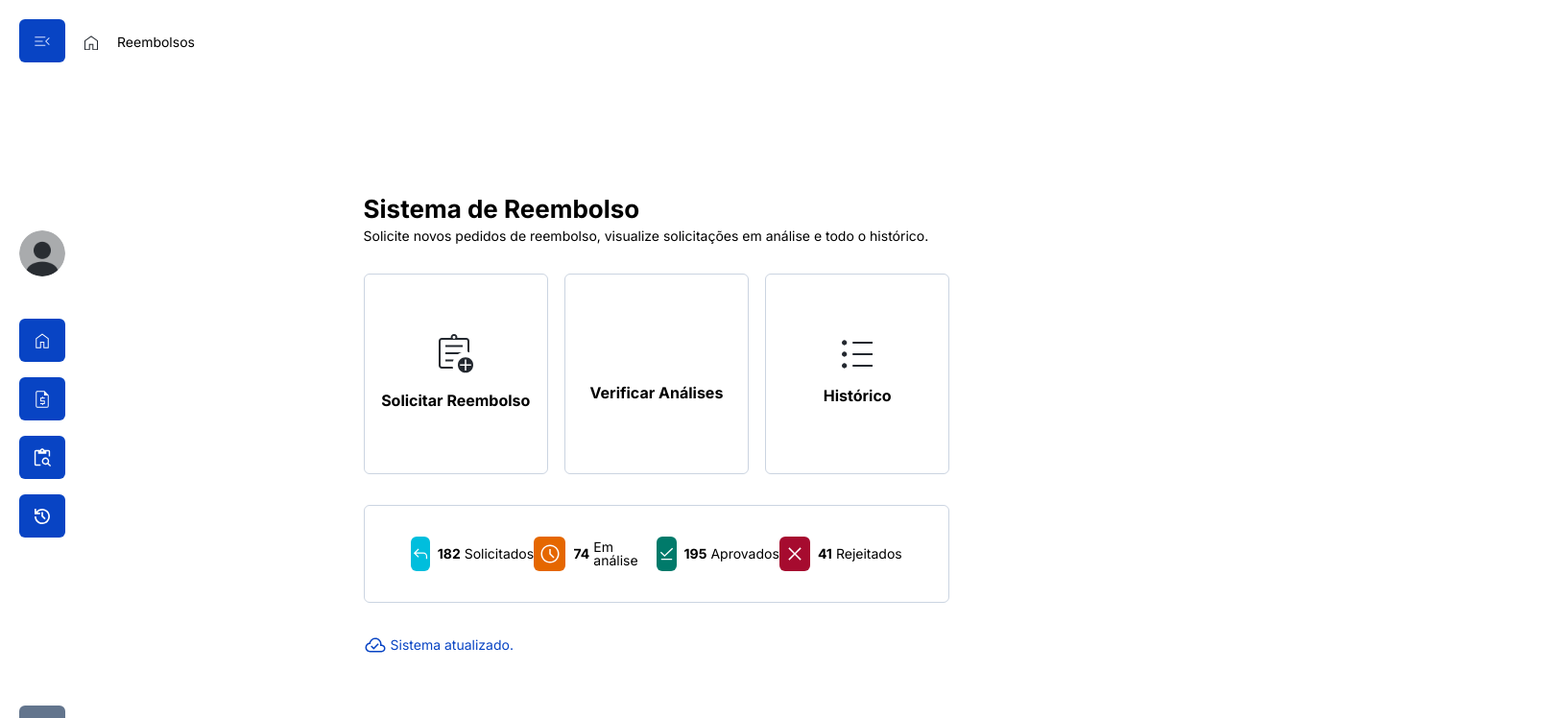
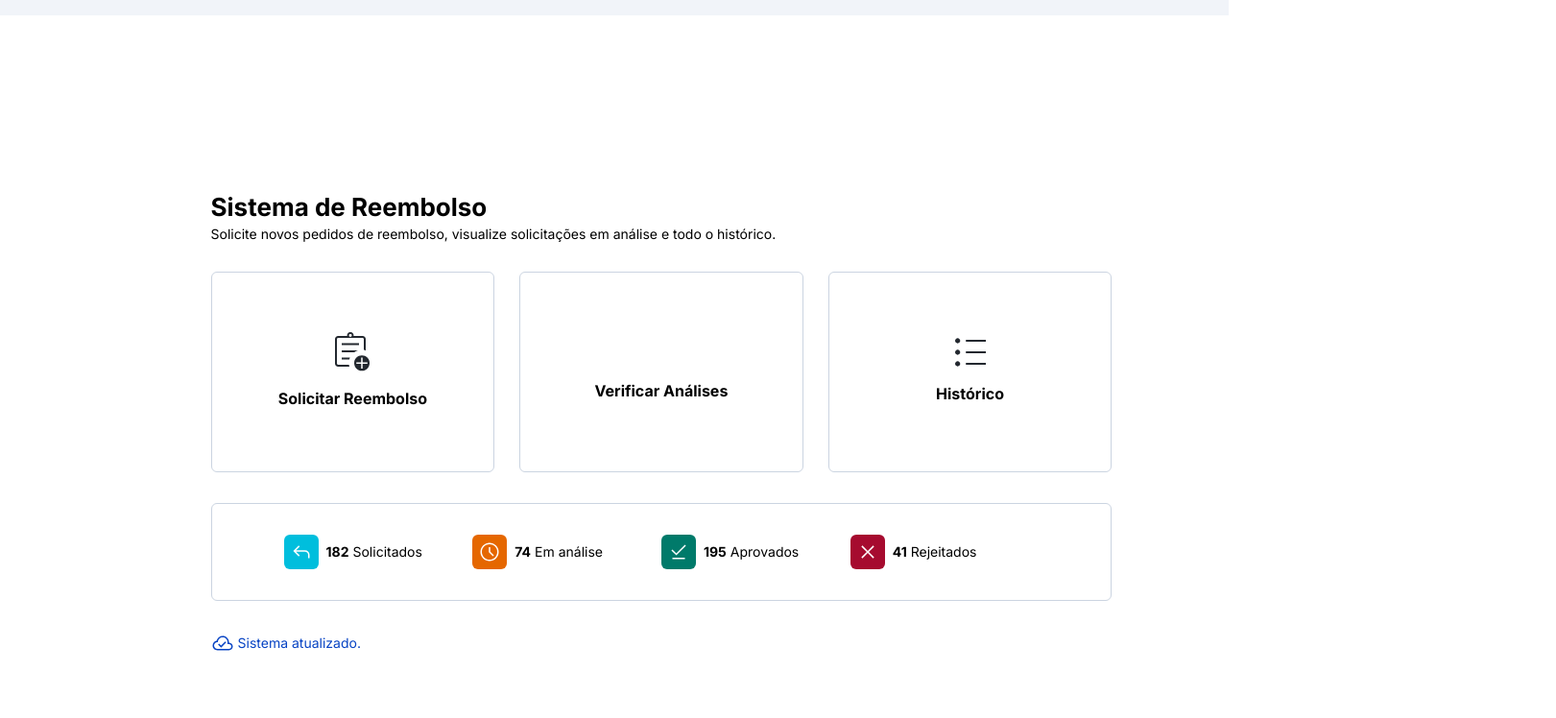
Before and after one commit to rosadevsolutions/2025-vainaweb-sispar, a React (Vite) app: page /reembolsos in a window 1280 px wide. Shown: the top 748 px of the page at 96% size, 1621 px wide, since content can reach past the window. Built offline with nearby package versions, Linux system fonts and the light colour scheme.

Commit message:
centralizando reembolsos

```diff
--- a/src/components/Reembolsos/Reembolsos.module.scss
+++ b/src/components/Reembolsos/Reembolsos.module.scss
@@ -1,14 +1,19 @@
 .page{
   &__wrapper{
+    background-color: var(--color-grey1);
     display: flex;
+    gap: 1rem;
     height: 100vh;
-    width: 100vw;
+    justify-content: center;
+    padding: 1.6rem;
+    width: 100%;
   }
 
   &__content{
+    background-color: var(--color-white);
     display: flex;
     flex-direction: column;
-    width: 95%;
+    padding: 0 1.6rem;
   }
 }
 
@@ -18,6 +23,7 @@
     display: flex;
     justify-content: center;
     height: 100vh;
+    width: 183.2rem;
   }
 
   &__content{
```
